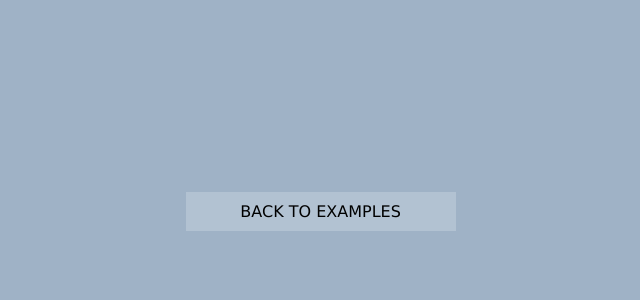
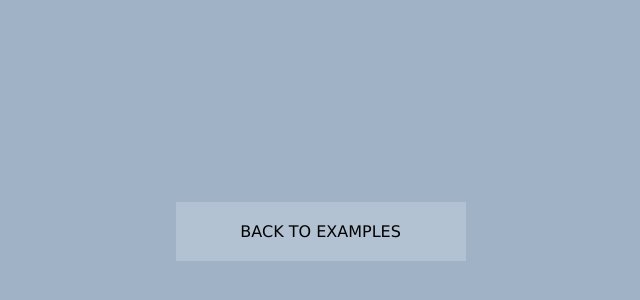
Before and after one commit to educastellano/qr-reader, a plain HTML site: page example1.html in a window 1280 px wide. Shown: the part 368-668 px from the top of the page, without its empty margins (348-988 px from the left). Drawn offline with Linux system fonts and the light colour scheme.

Commit message:
style fix

```diff
--- a/style.css
+++ b/style.css
@@ -6,7 +6,8 @@ body {
 
 a {
 	display: block;
-	padding: 10px;
+	padding: 20px;
+	margin: 10px;
 	background-color: rgba(255,255,255,0.2);
 	color: black;
 	width: 250px;
@@ -27,5 +28,4 @@ a:hover {
 .back {
     position: absolute;
     top: 70%;
-    margin-left: 20px;
 }
```
